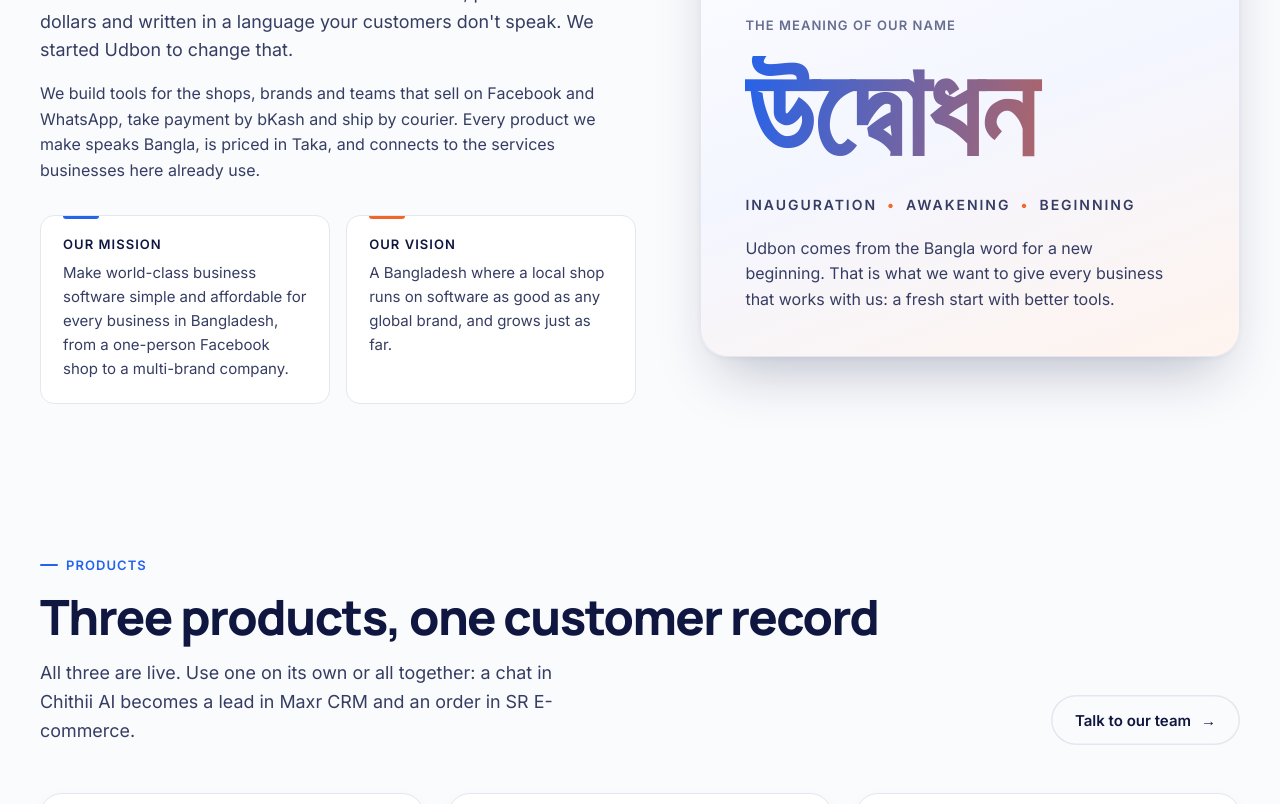
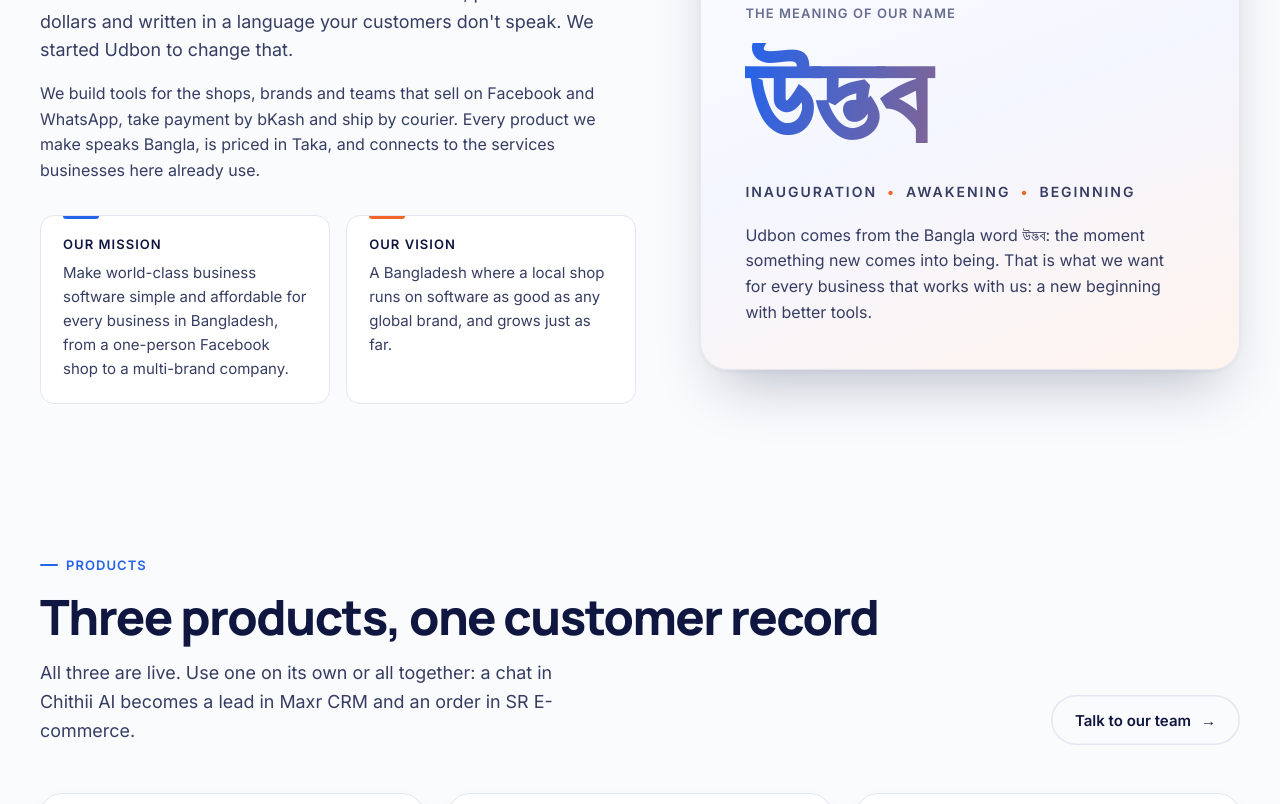
Before and after one commit to MDMahmudulHasanRudra/udbon, a plain HTML site: page site/index.html in a window 1280 px wide. Shown: the part 1199-2003 px from the top of the page. Drawn offline with Linux system fonts and the light colour scheme.

Commit message:
Use উদ্ভব as the Bangla meaning of Udbon
Also keep menu items on one line at medium screen widths.

Co-Authored-By: Claude Opus 5.5 <noreply@anthropic.com>

```diff
--- a/site/index.html
+++ b/site/index.html
@@ -392,6 +392,8 @@ footer{padding-top:72px}
 .f-grid{grid-template-columns:repeat(4,1fr)!important}
 
 /* responsive */
+.nav-links a{white-space:nowrap}
+@media (max-width:1180px){.nav-links a{padding:8px 9px;font-size:14px}.nav .wrap{gap:12px}}
 @media (max-width:1100px){
   .hero-grid,.company{grid-template-columns:1fr;gap:48px}
   .steps4,.values4{grid-template-columns:1fr 1fr;row-gap:44px}
@@ -583,9 +585,9 @@ footer{padding-top:72px}
     <div class="name-card">
       <img src="assets/logo-full.png?v=5" alt="Udbon: Inauguration, Awakening, Beginning" class="name-logo" width="778" height="276">
       <span class="name-k">The meaning of our name</span>
-      <div class="word" lang="bn">উদ্বোধন</div>
+      <div class="word" lang="bn">উদ্ভব</div>
       <div class="word-sub"><span>Inauguration</span><span>Awakening</span><span>Beginning</span></div>
-      <p>Udbon comes from the Bangla word for a new beginning. That is what we want to give every business that works with us: a fresh start with better tools.</p>
+      <p>Udbon comes from the Bangla word উদ্ভব: the moment something new comes into being. That is what we want for every business that works with us: a new beginning with better tools.</p>
     </div>
   </div>
 </section>
```
Also changed, not shown: 1 other file.
